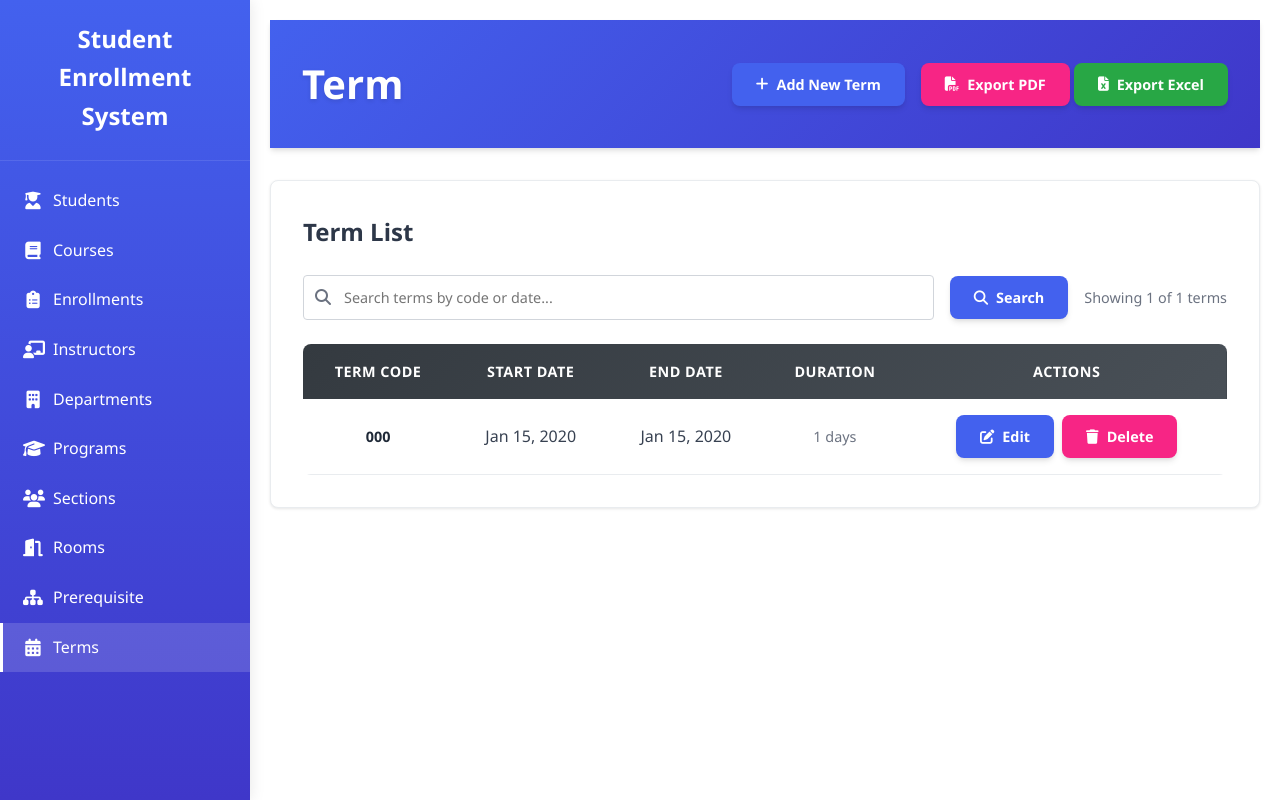
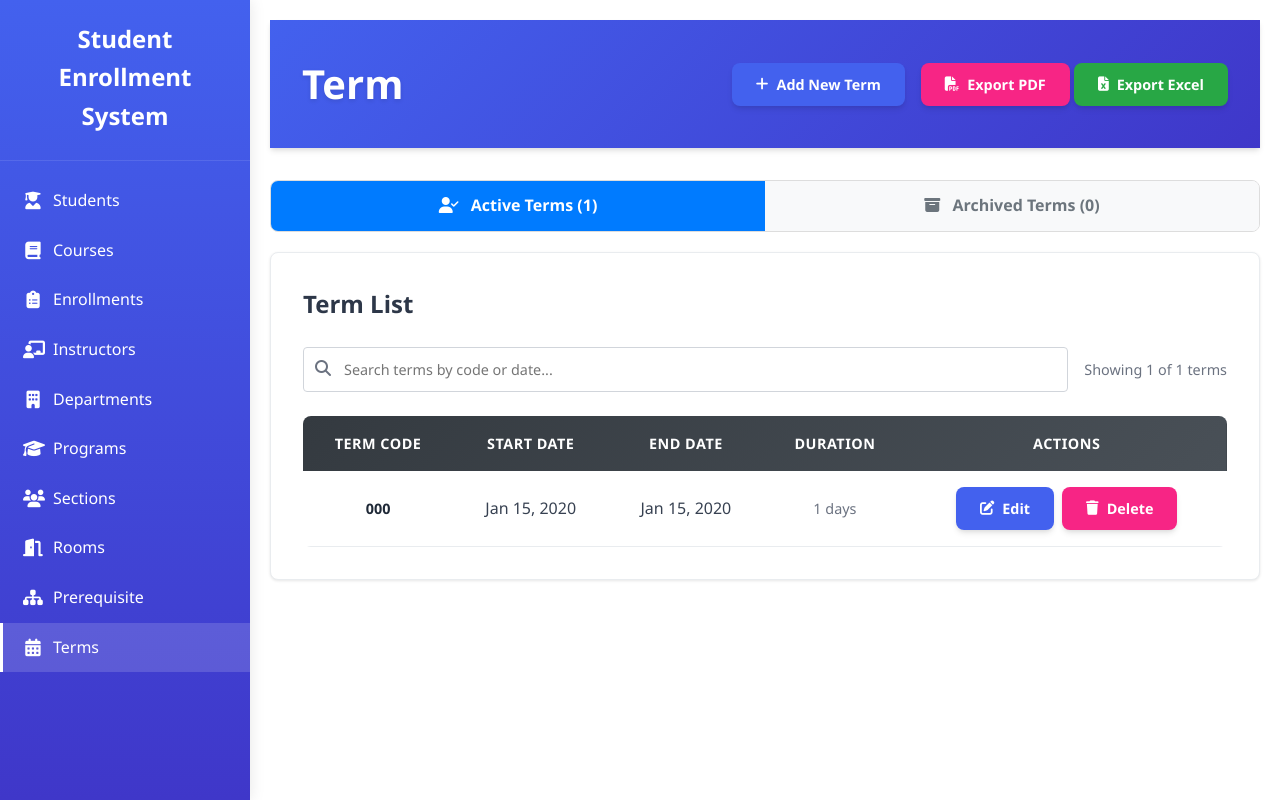
Before and after one commit to ynion-mabeamae/DBA_Student_Enrollment_System, a PHP site: page /student_enrollment_system/includes/term.php in a window 1280 px wide. Run offline with PHP 8.4, Linux system fonts and the light colour scheme; tables that the repository leaves empty or names only in its code hold one stand-in row (values such as "Sample post").

Commit message:
Upload soft delete functionality for term

```diff
--- a/student_enrollment_system/includes/term.php
+++ b/student_enrollment_system/includes/term.php
@@ -2,17 +2,10 @@
 session_start();
 require_once '../includes/config.php';
 
-// Handle logout
-// if (isset($_GET['logout'])) {
-//     // Destroy all session data
-//     session_destroy();
-//     // Redirect to login page
-//     header("Location: ../includes/login.php");
-//     exit();
-// }
-
 $active_tab = isset($_GET['tab']) ? $_GET['tab'] : 'term';
 
+// Handle show archived toggle
+$show_archived = isset($_GET['show_archived']) && $_GET['show_archived'] == 'true';
 
 // Handle form submissions
 if ($_SERVER['REQUEST_METHOD'] == 'POST') {
@@ -31,7 +24,7 @@ if ($_SERVER['REQUEST_METHOD'] == 'POST') {
             $_SESSION['message'] = "error::Error adding term: " . $conn->error;
         }
 
-        header("Location: " . $_SERVER['PHP_SELF']);
+        header("Location: " . $_SERVER['PHP_SELF'] . ($show_archived ? '?show_archived=true' : ''));
         exit();
     }
 
@@ -51,14 +44,15 @@ if ($_SERVER['REQUEST_METHOD'] == 'POST') {
             $_SESSION['message'] = "error::Error updating term: " . $conn->error;
         }
 
-        header("Location: " . $_SERVER['PHP_SELF']);
+        header("Location: " . $_SERVER['PHP_SELF'] . ($show_archived ? '?show_archived=true' : ''));
         exit();
     }
 
+    // SOFT DELETE - Set is_active to false instead of deleting
     if (isset($_POST['delete_term'])) {
         $term_id = $_POST['term_id'];
 
-        $sql = "DELETE FROM tblterm WHERE term_id = ?";
+        $sql = "UPDATE tblterm SET is_active = FALSE WHERE term_id = ?";
         $stmt = $conn->prepare($sql);
         $stmt->bind_param("i", $term_id);
 
@@ -68,7 +62,25 @@ if ($_SERVER['REQUEST_METHOD'] == 'POST') {
             $_SESSION['message'] = "error::Error deleting term: " . $conn->error;
         }
 
-        header("Location: " . $_SERVER['PHP_SELF']);
+        header("Location: " . $_SERVER['PHP_SELF'] . ($show_archived ? '?show_archived=true' : ''));
+        exit();
+    }
+
+    // RESTORE TERM functionality
+    if (isset($_POST['restore_term'])) {
+        $term_id = $_POST['term_id'];
+
+        $sql = "UPDATE tblterm SET is_active = TRUE WHERE term_id = ?";
+        $stmt = $conn->prepare($sql);
+        $stmt->bind_param("i", $term_id);
+
+        if ($stmt->execute()) {
+            $_SESSION['message'] = "success::Term restored successfully!";
+        } else {
+            $_SESSION['message'] = "error::Error restoring term: " . $conn->error;
+        }
+
+        header("Location: " . $_SERVER['PHP_SELF'] . '?show_archived=true');
         exit();
     }
 }
@@ -83,11 +95,14 @@ if (isset($_GET['edit_id'])) {
     $edit_term = $stmt->get_result()->fetch_assoc();
 }
 
-// Get all terms
-$terms = $conn->query("SELECT * FROM tblterm ORDER BY term_id DESC, start_date DESC");
+// Get all terms with status filter
+$status_condition = $show_archived ? "is_active = FALSE" : "is_active = TRUE";
+$terms = $conn->query("SELECT * FROM tblterm WHERE $status_condition ORDER BY term_id DESC, start_date DESC");
 
-// Count total terms
-$total_terms = $terms->num_rows;
+// Count terms
+$active_terms_count = $conn->query("SELECT COUNT(*) FROM tblterm WHERE is_active = TRUE")->fetch_row()[0];
+$archived_terms_count = $conn->query("SELECT COUNT(*) FROM tblterm WHERE is_active = FALSE")->fetch_row()[0];
+$total_terms = $show_archived ? $archived_terms_count : $active_terms_count;
 ?>
 
 <!DOCTYPE html>
@@ -125,10 +140,6 @@ $total_terms = $terms->num_rows;
             <h2>Student Enrollment System</h2>
         </div>
         <div class="sidebar-menu">
-            <!-- <a href="dashboard.php" class="menu-item">
-                <i class="fas fa-tachometer-alt"></i>
-                <span>Dashboard</span>
-            </a> -->
             <a href="student.php" class="menu-item" >
                 <i class="fas fa-user-graduate"></i>
                 <span>Students</span>
@@ -169,13 +180,6 @@ $total_terms = $terms->num_rows;
                 <i class="fas fa-calendar-alt"></i>
                 <span>Terms</span>
             </div>
-            <!-- Logout Item -->
-            <!-- <div class="logout-item">
-                <a href="?logout=true" class="menu-item" onclick="return confirm('Are you sure you want to logout?')">
-                    <i class="fas fa-sign-out-alt"></i>
-                    <span>Logout</span>
-                </a>
-            </div> -->
         </div>
     </div>
 
@@ -183,11 +187,12 @@ $total_terms = $terms->num_rows;
         <div class="page-header">
           <h1>Term</h1>
           <div class="header-actions">
+            <?php if (!$show_archived): ?>
             <button class="btn btn-primary" id="openTermModal">
               <i class="fas fa-plus"></i>
               Add New Term
             </button>
-          </div>
+            <?php endif; ?>
 
             <!-- Export Buttons -->
             <div class="export-buttons">
@@ -198,6 +203,19 @@ $total_terms = $terms->num_rows;
                 <i class="fas fa-file-excel"></i> Export Excel
               </button>
             </div>
+          </div>
+        </div>
+
+        <!-- Term Status Toggle -->
+        <div class="term-status-toggle no-print">
+            <a href="?page=terms" class="status-btn <?php echo !$show_archived ? 'active' : ''; ?>">
+                <i class="fas fa-user-check"></i>
+                Active Terms (<?php echo $active_terms_count; ?>)
+            </a>
+            <a href="?page=terms&show_archived=true" class="status-btn <?php echo $show_archived ? 'active' : ''; ?>">
+                <i class="fas fa-archive"></i>
+                Archived Terms (<?php echo $archived_terms_count; ?>)
+            </a>
         </div>
 
         <!-- Add/Edit Term Modal -->
@@ -246,9 +264,9 @@ $total_terms = $terms->num_rows;
         <div class="delete-confirmation" id="deleteConfirmation">
             <div class="confirmation-dialog">
                 <h3>Delete Term</h3>
-                <p id="deleteMessage">Are you sure you want to delete this term? This action cannot be undone.</p>
+                <p id="deleteMessage">Are you sure you want to delete this term? This action will move the term to archived records.</p>
                 <div class="confirmation-actions">
-                    <button class="confirm-delete" id="confirmDelete">Yes</button>
+                    <button class="confirm-delete" id="confirmDelete">Yes, Delete</button>
                     <button class="cancel-delete" id="cancelDelete">Cancel</button>
                 </div>
             </div>
@@ -258,6 +276,12 @@ $total_terms = $terms->num_rows;
         <form method="POST" id="deleteTermForm" style="display: none;">
             <input type="hidden" name="term_id" id="deleteTermId">
             <input type="hidden" name="delete_term" value="1">
+        </form>
+
+        <!-- Hidden restore form -->
+        <form method="POST" id="restoreTermForm" style="display: none;">
+            <input type="hidden" name="term_id" id="restoreTermId">
+            <input type="hidden" name="restore_term" value="1">
         </form>
 
         <!-- Terms Table -->
@@ -272,12 +296,11 @@ $total_terms = $terms->num_rows;
                     </div>
                     <input type="text" id="searchTerms" class="search-input" placeholder="Search terms by code or date...">
                 </div>
-                <button class="btn btn-primary search-btn" id="searchButton">
-                    <i class="fas fa-search"></i>
-                    Search
-                </button>
 
-                <div class="search-stats" id="searchStats">Showing <?php echo $total_terms; ?> of <?php echo $total_terms; ?> terms</div>
+                <div class="search-stats" id="searchStats">
+                    Showing <?php echo $total_terms; ?> of <?php echo $total_terms; ?>
+                    <?php echo $show_archived ? 'archived' : 'active'; ?> terms
+                </div>
 
                 <button class="clear-search" id="clearSearch" style="display: none;">Clear Search</button>
             </div>
@@ -301,7 +324,7 @@ $total_terms = $terms->num_rows;
                             $end_date = new DateTime($term['end_date']);
                             $duration = $start_date->diff($end_date)->days + 1;
                     ?>
-                    <tr>
+                    <tr class="<?php echo $show_archived ? 'archived-term' : ''; ?>">
                         <td>
                             <div class="term-info">
                                 <div class="term-code"><?php echo htmlspecialchars($term['term_code']); ?></div>
@@ -317,6 +340,17 @@ $total_terms = $terms->num_rows;
                             <div class="term-duration"><?php echo $duration; ?> days</div>
                         </td>
                         <td class="actions">
+                            <?php if ($show_archived): ?>
+                                <!-- Only show Restore button for archived terms -->
+                                <form method="POST" style="display: inline;">
+                                    <input type="hidden" name="term_id" value="<?php echo $term['term_id']; ?>">
+                                    <button type="submit" name="restore_term" class="btn btn-success">
+                                        <i class="fas fa-trash-restore"></i>
+                                        Restore
+                                    </button>
+                                </form>
+                            <?php else: ?>
+                                <!-- Show Edit and Delete buttons for active terms -->
                                 <button type="button" class="btn btn-edit edit-btn"
                                         data-term-id="<?php echo $term['term_id']; ?>"
                                         data-term-code="<?php echo htmlspecialchars($term['term_code']); ?>"
@@ -331,6 +365,7 @@ $total_terms = $terms->num_rows;
                                     <i class="fas fa-trash"></i>
                                     Delete
                                 </button>
+                            <?php endif; ?>
                         </td>
                     </tr>
                     <?php
@@ -340,7 +375,11 @@ $total_terms = $terms->num_rows;
                     <tr>
                         <td colspan="5" style="text-align: center; padding: 2rem;">
                             <div style="color: var(--gray-500); font-style: italic;">
+                                <?php if ($show_archived): ?>
+                                    No archived terms found.
+                                <?php else: ?>
                                     No terms found. Click "Add New Term" to get started.
+                                <?php endif; ?>
                             </div>
                         </td>
                     </tr>
--- a/student_enrollment_system/styles/term.css
+++ b/student_enrollment_system/styles/term.css
@@ -73,6 +73,58 @@ body {
     gap: 1rem;
     align-items: center;
     flex-wrap: wrap;
+}
+
+/* Term Status Toggle */
+.term-status-toggle {
+    display: flex;
+    margin-bottom: 20px;
+    border-radius: 8px;
+    overflow: hidden;
+    border: 1px solid #ddd;
+    max-width: 1500px;
+}
+
+.status-btn {
+    flex: 1;
+    padding: 12px 20px;
+    text-align: center;
+    background: #f8f9fa;
+    color: #6c757d;
+    text-decoration: none;
+    border: none;
+    cursor: pointer;
+    transition: all 0.3s ease;
+    font-weight: 600;
+}
+
+.status-btn:hover {
+    background: #e9ecef;
+}
+
+.status-btn.active {
+    background: #007bff;
+    color: white;
+}
+
+.status-btn i {
+    margin-right: 8px;
+}
+
+/* Style for archived terms */
+.archived-term {
+    background-color: #f8f9fa;
+    opacity: 0.7;
+}
+
+.archived-term td {
+    color: #6c757d;
+    font-style: italic;
+}
+
+/* Ensure the table container has proper spacing */
+.table-container {
+    margin-top: 0;
 }
 
 /* Toast Notifications */
```
Lines whose indentation alone changed are shown as unchanged.
